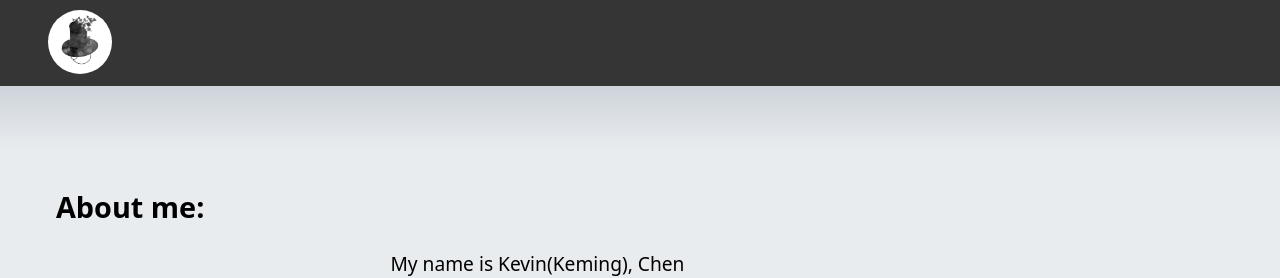
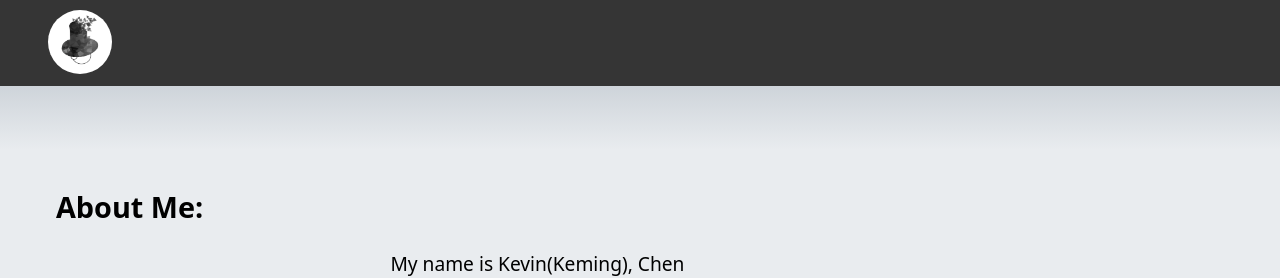
Before and after one commit to UKeming/Blog, a Next.js app: page / in a window 1280 px wide. Shown: the top 278 px of the page. Built offline with nearby package versions, Linux system fonts and the light colour scheme.

Commit message:
change introduction

```diff
--- a/components/body/introduction.js
+++ b/components/body/introduction.js
@@ -29,7 +29,7 @@ export function Introduction() {
         <>
             <div className="article">
                 <p className="title">
-                    About me:
+                    About Me:
                 </p>
                 <div className="content">
                     <img id="personal-img" src="personal-img.jpg"></img>
```
